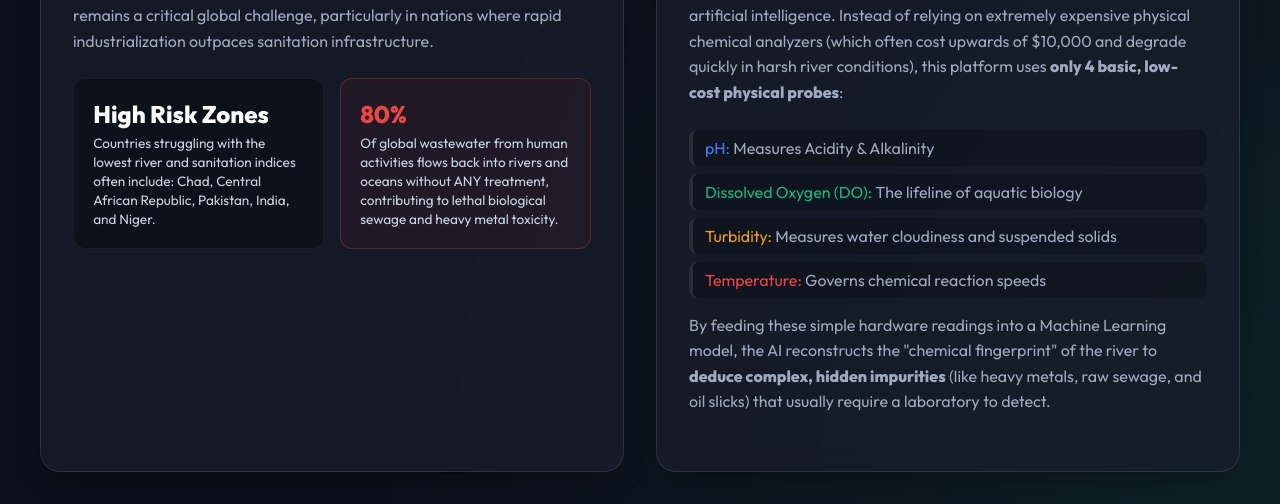
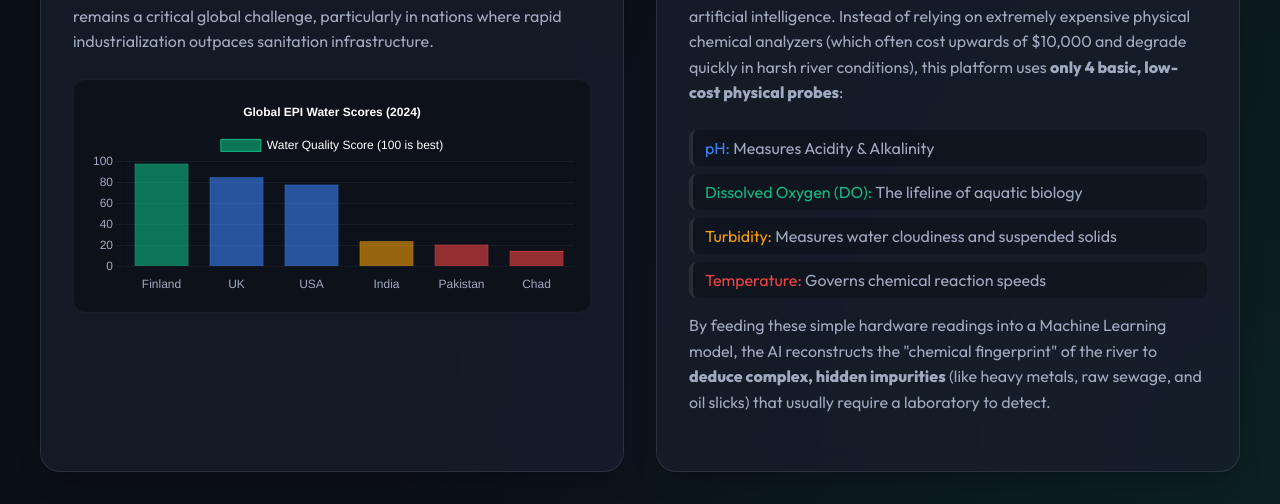
Before and after one commit to lakshyachandravanshi543-alt/VARUNAA-AI, a Flask app: page / in a window 1280 px wide. Shown: the part 1181-1685 px from the top of the page. Run offline with Flask 3, Linux system fonts and the light colour scheme.

Commit message:
Add interactive Chart.js EPI graph

```diff
--- a/static/js/main.js
+++ b/static/js/main.js
@@ -177,4 +177,60 @@ document.addEventListener('DOMContentLoaded', () => {
             console.error('Error:', error);
         }
     });
+
+    // --- EPI CHART INITIALIZATION ---
+    const ctx = document.getElementById('epiChart');
+    if(ctx) {
+        new Chart(ctx, {
+            type: 'bar',
+            data: {
+                labels: ['Finland', 'UK', 'USA', 'India', 'Pakistan', 'Chad'],
+                datasets: [{
+                    label: 'Water Quality Score (100 is best)',
+                    data: [98, 85, 78, 24, 21, 15],
+                    backgroundColor: [
+                        'rgba(16, 185, 129, 0.6)',
+                        'rgba(59, 130, 246, 0.6)',
+                        'rgba(59, 130, 246, 0.6)',
+                        'rgba(245, 158, 11, 0.6)',
+                        'rgba(239, 68, 68, 0.6)',
+                        'rgba(239, 68, 68, 0.6)'
+                    ],
+                    borderColor: [
+                        'rgba(16, 185, 129, 1)',
+                        'rgba(59, 130, 246, 1)',
+                        'rgba(59, 130, 246, 1)',
+                        'rgba(245, 158, 11, 1)',
+                        'rgba(239, 68, 68, 1)',
+                        'rgba(239, 68, 68, 1)'
+                    ],
+                    borderWidth: 1
+                }]
+            },
+            options: {
+                responsive: true,
+                maintainAspectRatio: false,
+                scales: {
+                    y: {
+                        beginAtZero: true,
+                        max: 100,
+                        grid: { color: 'rgba(255,255,255,0.05)' },
+                        ticks: { color: '#a0aabf' }
+                    },
+                    x: {
+                        grid: { display: false },
+                        ticks: { color: '#a0aabf' }
+                    }
+                },
+                plugins: {
+                    legend: { labels: { color: '#ffffff' } },
+                    title: {
+                        display: true,
+                        text: 'Global EPI Water Scores (2024)',
+                        color: '#ffffff'
+                    }
+                }
+            }
+        });
+    }
 });
--- a/templates/index.html
+++ b/templates/index.html
@@ -87,15 +87,8 @@
             <div class="info-card">
                 <h3>🌍 The Global Water Crisis</h3>
                 <p>According to the Environmental Performance Index (EPI), water quality remains a critical global challenge, particularly in nations where rapid industrialization outpaces sanitation infrastructure.</p>
-                <div class="stats-grid">
-                    <div class="stat-box">
-                        <span class="stat-value">High Risk Zones</span>
-                        <span class="stat-label">Countries struggling with the lowest river and sanitation indices often include: Chad, Central African Republic, Pakistan, India, and Niger.</span>
-                    </div>
-                    <div class="stat-box alert-box">
-                        <span class="stat-value">80%</span>
-                        <span class="stat-label">Of global wastewater from human activities flows back into rivers and oceans without ANY treatment, contributing to lethal biological sewage and heavy metal toxicity.</span>
-                    </div>
+                <div style="margin-top: 1.5rem; background: rgba(0,0,0,0.3); border-radius: 12px; padding: 1rem; border: 1px solid rgba(255,255,255,0.05);">
+                    <canvas id="epiChart" height="200"></canvas>
                 </div>
             </div>
 
@@ -114,8 +107,9 @@
 
     </div>
 
-    <!-- Leaflet JS -->
+    <!-- Leaflet JS & Chart JS -->
     <script src="https://unpkg.com/leaflet@1.9.4/dist/leaflet.js" integrity="sha256-20nQCchB9co0qIjJZRGuk2/Z9VM+kNiyxNV1lvTlZBo=" crossorigin=""></script>
+    <script src="https://cdn.jsdelivr.net/npm/chart.js"></script>
     <script src="{{ url_for('static', filename='js/main.js') }}"></script>
 </body>
 </html>
```
